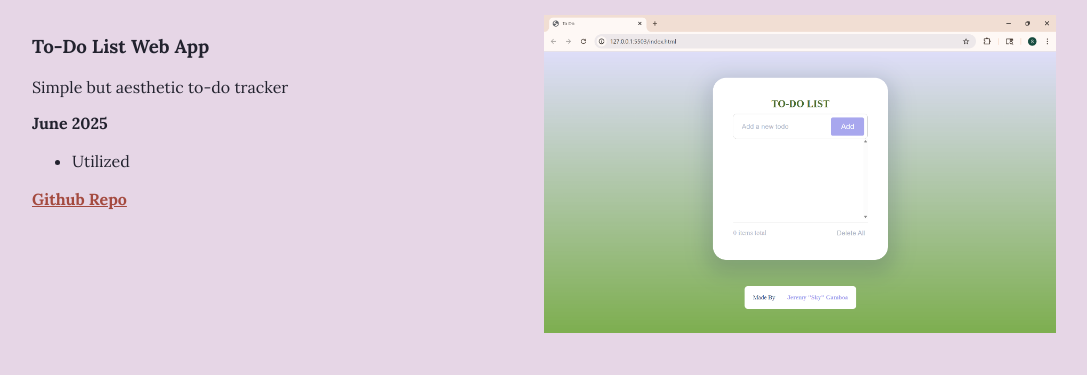
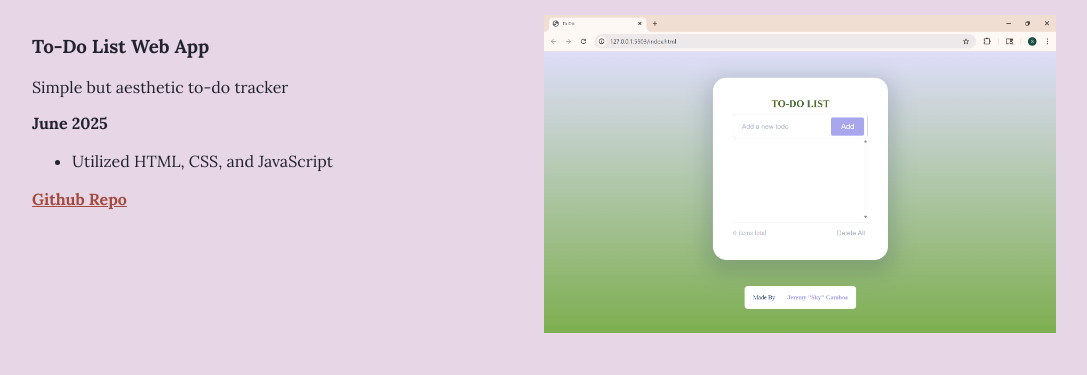
Before and after one commit to sky-erms/portfolio, a plain HTML site: page index.html in a window 1280 px wide. Shown: the part 1098-1473 px from the top of the page, without its empty margins (96-1183 px from the left). Drawn offline with Linux system fonts and the light colour scheme; a script that the page names is missing.

Commit message:
add bullet point under todo, and updated title element

```diff
--- a/index.html
+++ b/index.html
@@ -1,7 +1,7 @@
 <!DOCTYPE html>
 <html>
   <head>
-    <title>Tech Portfolio</title>
+    <title>Sky Gamboa Portfolio</title>
     <meta name="viewport" content="width=device-width,initial-scale=1" />
 
     <link href="\styles\style.css" rel="stylesheet" />
@@ -59,7 +59,7 @@
           <p>Simple but aesthetic to-do tracker</p>
           <strong>June 2025</strong>
           <ul>
-            <li>Utilized</li>
+            <li>Utilized HTML, CSS, and JavaScript</li>
           </ul>
           <a class="github-link" href="https://github.com/sky-erms/ToDo" target="_blank">Github Repo</a>
         </div>
```
